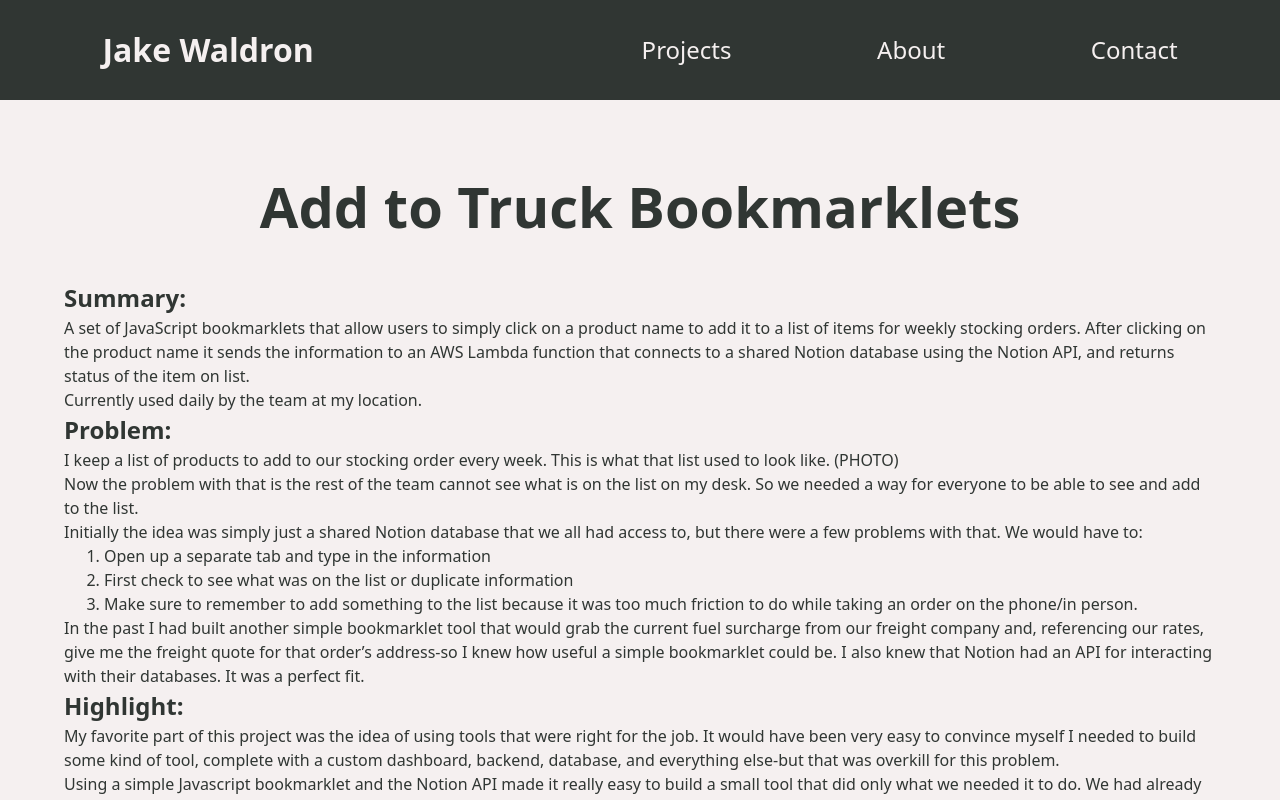
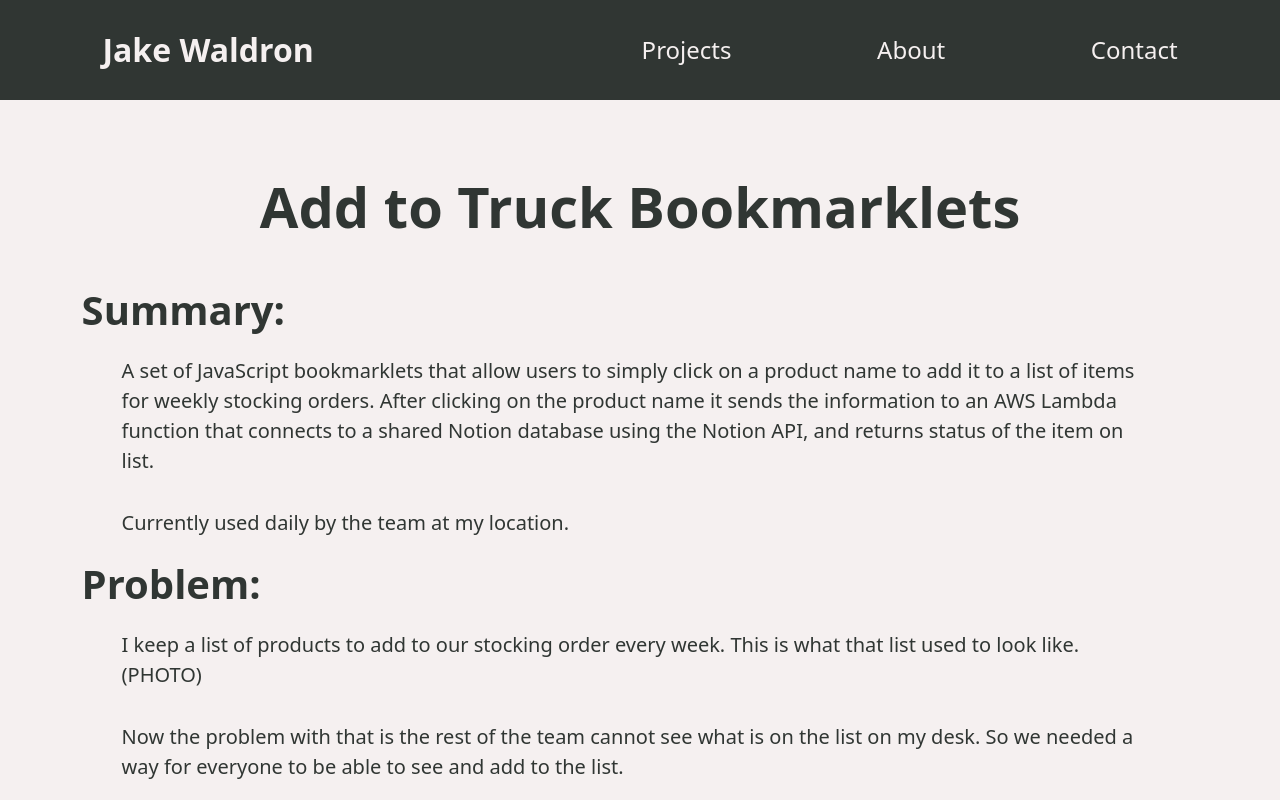
Before and after one commit to jake-waldron/portfolio, a Next.js app: page /projects/bookmarklets in a window 1280 px wide. Shown: the top 800 px of the page. Built offline with nearby package versions, Linux system fonts and the light colour scheme.

Commit message:
change section headings styling

```diff
--- a/components/UI/ProjectPageWrapper.js
+++ b/components/UI/ProjectPageWrapper.js
@@ -4,13 +4,16 @@ import { BREAKPOINTS } from '../../styles/constants';
 export const ProjectPageWrapper = styled.article`
 	min-height: 100%;
 	padding-top: 4rem;
+	padding-bottom: 200px;
 	margin: 0 auto;
-	width: 100%;
+	width: 90%;
 	display: flex;
 	flex-direction: column;
 	/* justify-content: center; */
 	/* align-items: center; */
-	flex: 1 1 100%;
+	/* flex: 1 1 100%; */
+
+	font-size: 1.25rem;
 
 	h1 {
 		text-align: center;
@@ -22,7 +25,25 @@ export const ProjectPageWrapper = styled.article`
 		}
 
 		@media (max-width: ${BREAKPOINTS.sm}) {
+			/* font-size: 1.75rem; */
+		}
+	}
+
+	h2 {
+		font-size: 2.5rem;
+		margin-left: -2.5rem;
+
+		/* transform: translateY(-1rem) rotate(-3deg); */
+
+		@media (max-width: ${BREAKPOINTS.md}) {
+			margin-left: -1.5rem;
+			/* margin-bottom: 0.5rem; */
+			/* transform: translateY(-0.25rem) rotate(-3deg); */
 			font-size: 1.5rem;
 		}
 	}
+
+	p {
+		padding: 1rem 0;
+	}
 `;
```
